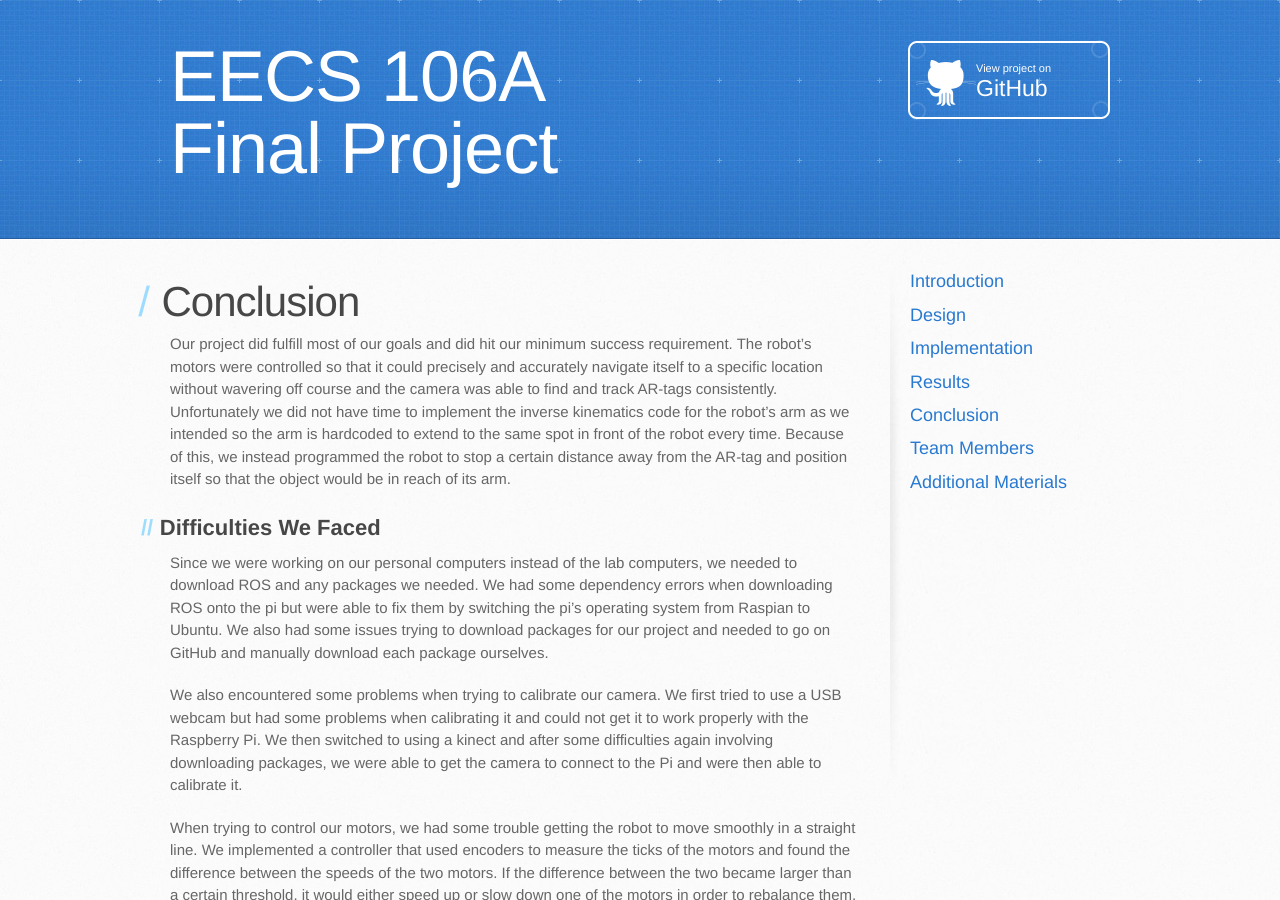
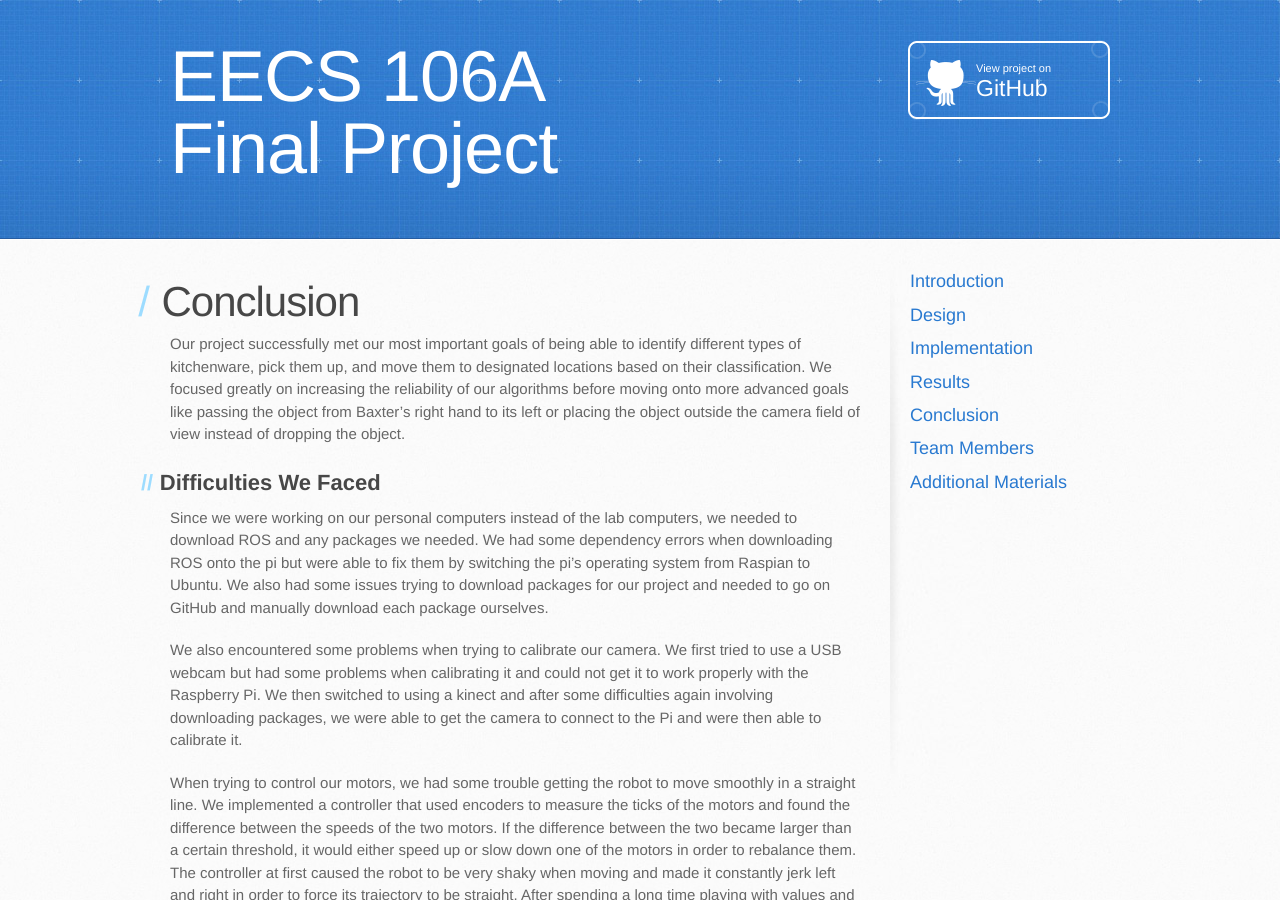
Before and after one commit to afmdnf/ee106a-project, a Jekyll site: the page built from docs/conclusion.md, in a window 1280 px wide and 900 px high. Built offline with Jekyll 4.4.1, drawn with Linux system fonts in a browser that asks for light colours; our own code applies the rules of GitHub Pages for plain Markdown files; the repository's description, which GitHub fills in, is left out.

Commit message:
Update conclusion.md

```diff
--- a/docs/conclusion.md
+++ b/docs/conclusion.md
@@ -4,7 +4,7 @@ order: 40
 
 # Conclusion
 
-Our project did fulfill most of our goals and did hit our minimum success requirement. The robot's motors were controlled so that it could precisely and accurately navigate itself to a specific location without wavering off course and the camera was able to find and track AR-tags consistently. Unfortunately we did not have time to implement the inverse kinematics code for the robot's arm as we intended so the arm is hardcoded to extend to the same spot in front of the robot every time. Because of this, we instead programmed the robot to stop a certain distance away from the AR-tag and position itself so that the object would be in reach of its arm.
+Our project successfully met our most important goals of being able to identify different types of kitchenware, pick them up, and move them to designated locations based on their classification.  We focused greatly on increasing the reliability of our algorithms before moving onto more advanced goals like passing the object from Baxter's right hand to its left or placing the object outside the camera field of view instead of dropping the object.
 
 ## Difficulties We Faced
 
```
